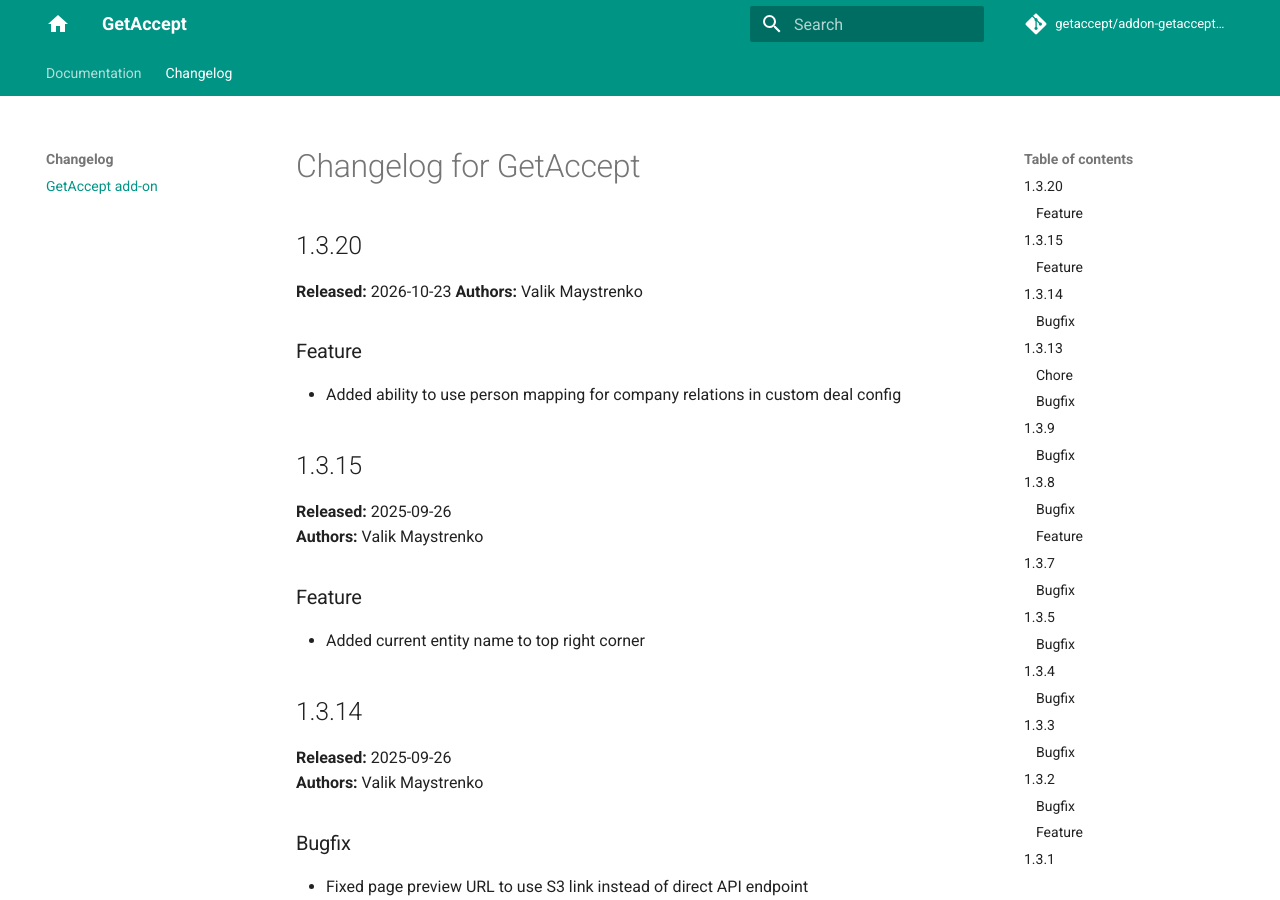
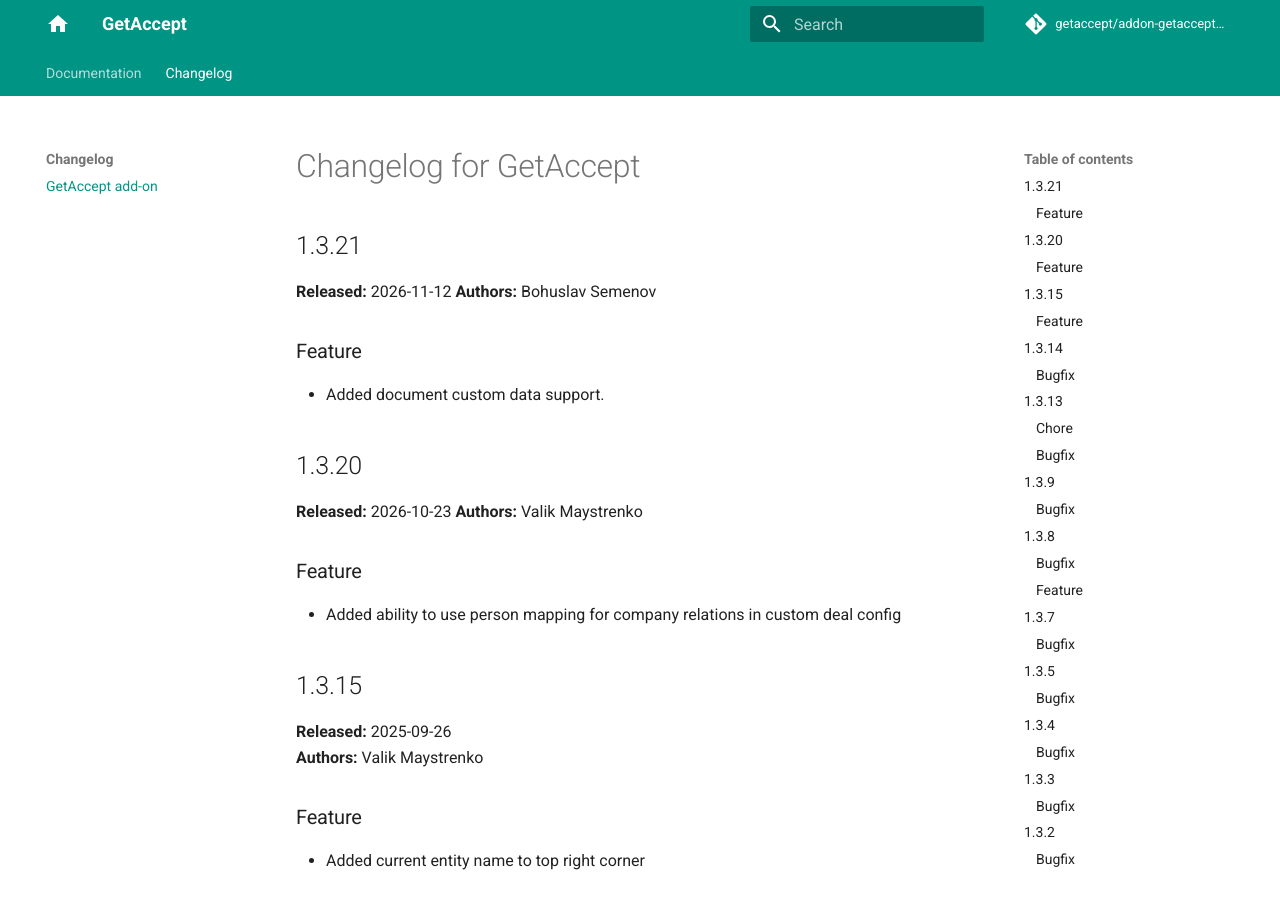
Before and after one commit to getaccept/addon-getaccept-lime-doc, an MkDocs documentation site: the page built from docs/changelog.md, in a window 1280 px wide and 900 px high. Built offline with MkDocs 1.6.1 and Material for MkDocs 9.7.7, drawn with Linux system fonts in a browser that asks for light colours; comment, search, counter and statistics services are not loaded.

Commit message:
update changelog with 1.3.21 version

```diff
--- a/docs/changelog.md
+++ b/docs/changelog.md
@@ -1,6 +1,15 @@
 hero: Close your Lime CRM deals faster with GetAccept
 
 # Changelog for GetAccept
+
+## 1.3.21
+
+**Released:** 2026-11-12
+**Authors:** Bohuslav Semenov
+
+### Feature
+
+- Added document custom data support.
 
 ## 1.3.20
 
```
